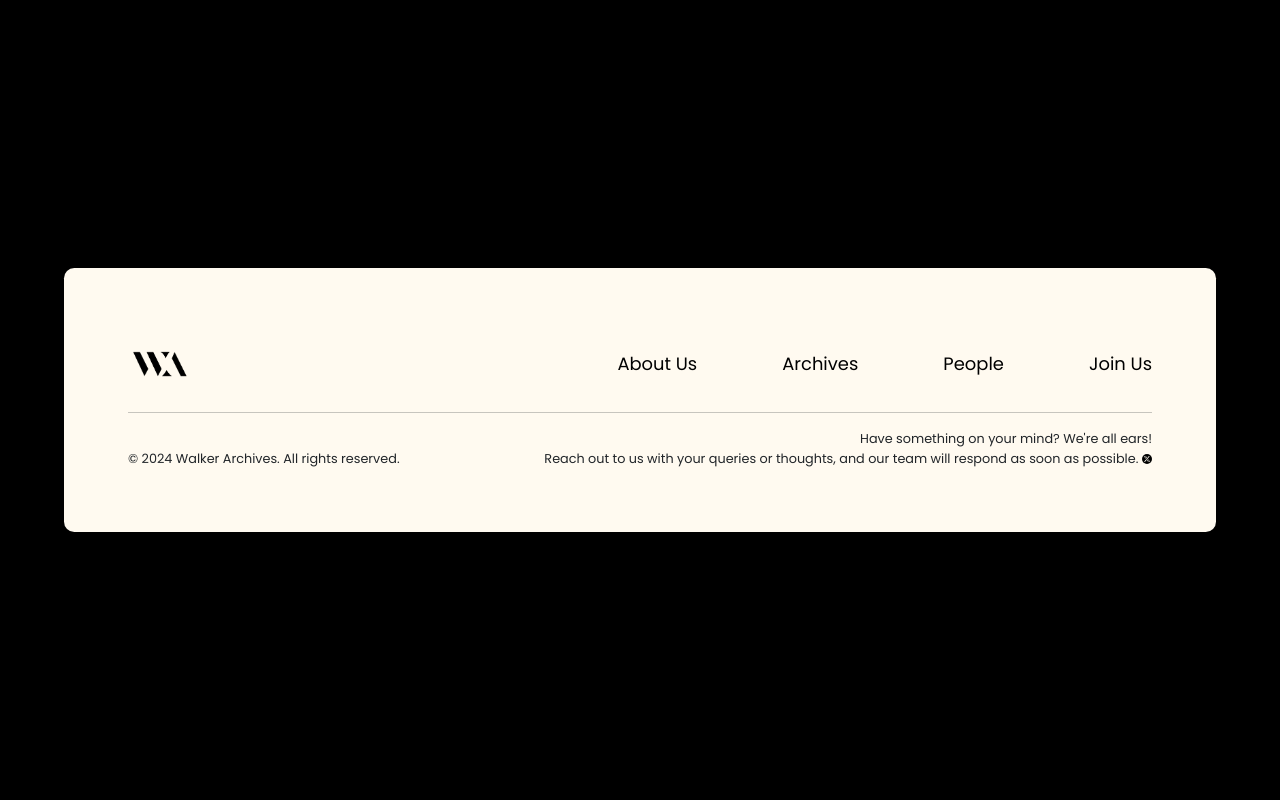
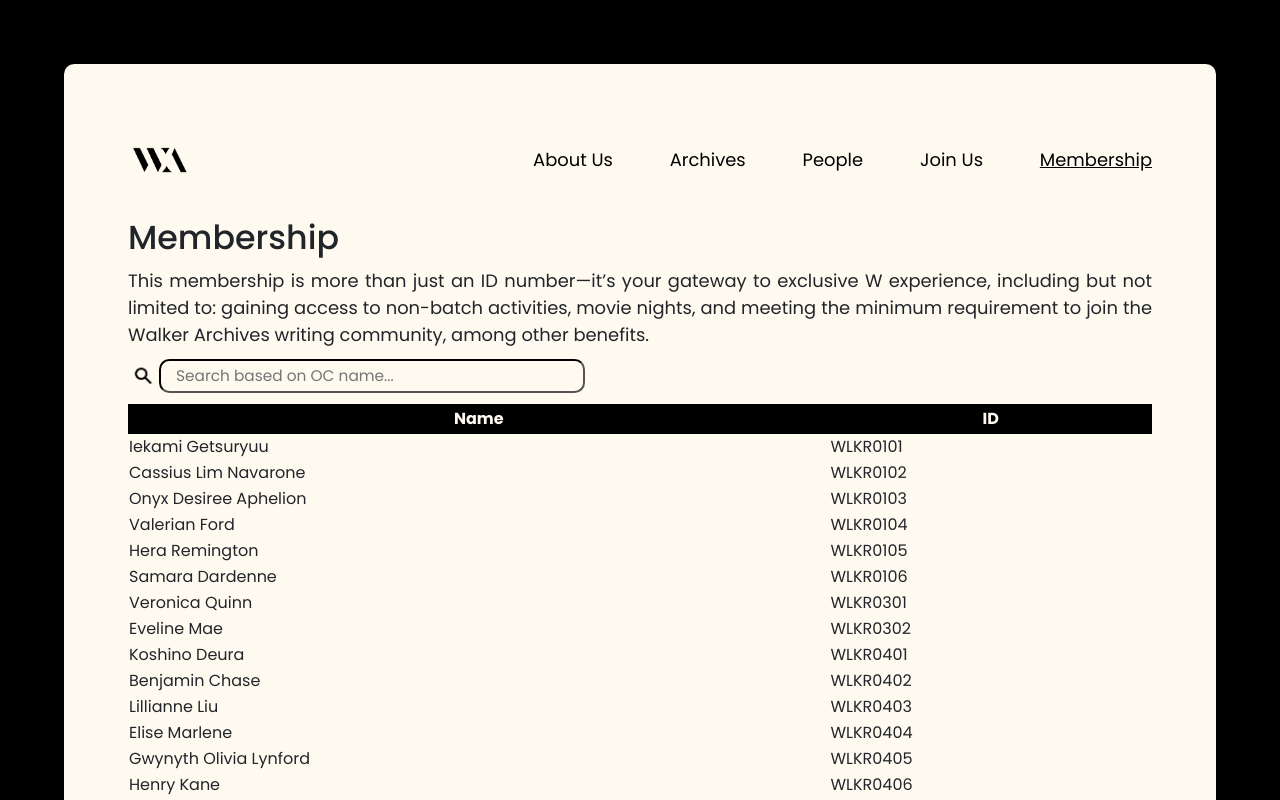
Before and after one commit to aetheryn/walker-archives, a React (Vite) app: page /members in a window 1280 px wide. Shown: the top 800 px of the page. Built offline with nearby package versions, Linux system fonts and the light colour scheme.

Commit message:
Create membership page, search bar, and update members list to batch 4

```diff
--- a/src/App.jsx
+++ b/src/App.jsx
@@ -10,6 +10,7 @@ const Archives = React.lazy(() => import("./pages/Archives"));
 const Archive = React.lazy(() => import("./components/Archive"));
 const Team = React.lazy(() => import("./pages/Team"));
 const Rules = React.lazy(() => import("./pages/Rules"));
+const Membership = React.lazy(() => import("./pages/Membership"));
 
 function App() {
   return (
@@ -44,7 +45,8 @@ function App() {
             <Route path="archives/list" element={<Archives></Archives>} />
             <Route path="people" element={<Team></Team>} />
             <Route path="rules" element={<Rules></Rules>} />
-            {/* <Route path="*" element={<Navigate replace to="/" />} /> */}
+            <Route path="members" element={<Membership></Membership>} />
+            <Route path="*" element={<Navigate replace to="/" />} />
           </Routes>
         </Suspense>
 
--- a/src/components/Navbar.jsx
+++ b/src/components/Navbar.jsx
@@ -27,7 +27,7 @@ const Navbar = () => {
       <div
         style={{
           display: "inline-grid",
-          gridTemplateColumns: "repeat(4, auto)",
+          gridTemplateColumns: "repeat(5, auto)",
           alignItems: "center",
           textAlign: "right",
         }}
@@ -56,6 +56,12 @@ const Navbar = () => {
         >
           Join Us
         </NavLink>
+        <NavLink
+          className={(navData) => (navData.isActive ? "active" : "")}
+          to="/members"
+        >
+          Membership
+        </NavLink>
       </div>
     </div>
   );
--- a/src/helper/data.js
+++ b/src/helper/data.js
@@ -447,4 +447,26 @@ const batches = [
   },
 ];
 
-export { batches };
+const members = [
+  { id: "0101", name: "Iekami Getsuryuu" },
+  { id: "0102", name: "Cassius Lim Navarone" },
+  { id: "0103", name: "Onyx Desiree Aphelion" },
+  { id: "0104", name: "Valerian Ford" },
+  { id: "0105", name: "Hera Remington" },
+  { id: "0106", name: "Samara Dardenne" },
+  { id: "0301", name: "Veronica Quinn" },
+  { id: "0302", name: "Eveline Mae" },
+  { id: "0401", name: "Koshino Deura" },
+  { id: "0402", name: "Benjamin Chase" },
+  { id: "0403", name: "Lillianne Liu" },
+  { id: "0404", name: "Elise Marlene" },
+  { id: "0405", name: "Gwynyth Olivia Lynford" },
+  { id: "0406", name: "Henry Kane" },
+  { id: "0407", name: "Helena Elmeira" },
+  { id: "0408", name: "Finn O’Brien" },
+  { id: "0409", name: "Khione Aetherius " },
+  { id: "0410", name: "Reo Eridanus Sterling" },
+  { id: "0411", name: "Viviane Leung" },
+];
+
+export { batches, members };
--- /dev/null
+++ b/src/pages/Membership.jsx
@@ -0,0 +1,85 @@
+import { React, useState, useEffect } from "react";
+import { members } from "../helper/data";
+
+const Membership = () => {
+  const [displayedList, setDisplayedList] = useState(members);
+  const [searchInput, setSearchInput] = useState("");
+
+  const handleChange = (event) => {
+    setSearchInput(event.target.value.toLowerCase());
+  };
+
+  useEffect(() => {
+    const filteredList = members.filter((member) =>
+      member.name.toLowerCase().includes(searchInput)
+    );
+    setDisplayedList(filteredList);
+  }, [searchInput]);
+
+  return (
+    <div className="big-container" style={{ margin: "2vw 0" }}>
+      <h2>Membership</h2>
+
+      <p style={{ marginBottom: ".8vw" }}>
+        This membership is more than just an ID number—it’s your gateway to
+        exclusive W experience, including but not limited to: gaining access to
+        non-batch activities, movie nights, and meeting the minimum requirement
+        to join the Walker Archives writing community, among other benefits.
+      </p>
+
+      <div style={{ display: "inline" }}>
+        <img
+          src="/search.png"
+          style={{
+            // gridRow: "1",
+            // gridColumn: "1",
+            height: "2.4vw",
+          }}
+        />
+        <input
+          id="search"
+          value={searchInput}
+          className="col-5"
+          type="text"
+          placeholder="Search based on OC name..."
+          onChange={(event) => {
+            handleChange(event);
+          }}
+          style={{
+            fontSize: "1.2vw",
+            height: "2.4vw",
+            padding: "1.2vw",
+            borderColor: "black",
+            backgroundColor: "transparent",
+            borderRadius: ".8vw",
+          }}
+        ></input>
+      </div>
+
+      <table style={{ width: "100%", marginTop: ".8vw" }}>
+        <tr
+          style={{
+            height: "2.4vw",
+            backgroundColor: "black",
+            textAlign: "center",
+            color: "#fffaf0",
+          }}
+        >
+          <th>Name</th>
+          <th>ID</th>
+        </tr>
+
+        {displayedList.map((entry) => {
+          return (
+            <tr>
+              <td>{entry.name}</td>
+              <td>WLKR{entry.id}</td>
+            </tr>
+          );
+        })}
+      </table>
+    </div>
+  );
+};
+
+export default Membership;
```
Also changed, not shown: public/search.png (added).
